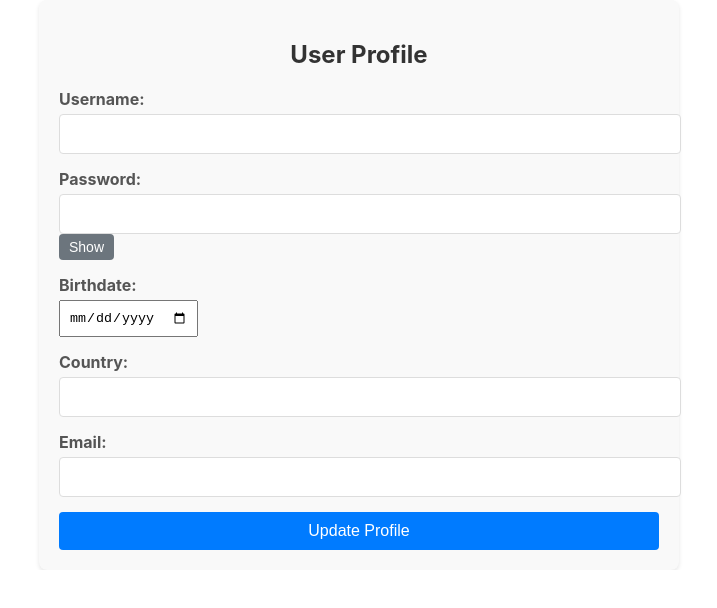
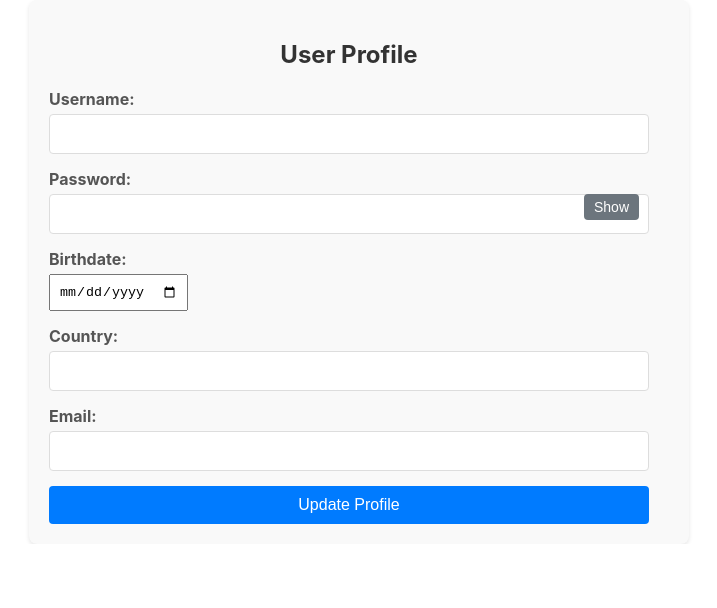
Before and after one commit to meghanavasava/taskChamp, a React (Create React App) app: page / in a window 1280 px wide. Shown: the top 608 px of the page, without its empty margins (281-998 px from the left). Built offline with nearby package versions, Linux system fonts and the light colour scheme; no server answers; the database is empty.

Commit message:
Flex Style

```diff
--- a/src/Components/UserProfile.js
+++ b/src/Components/UserProfile.js
@@ -114,7 +114,7 @@ const UserProfile = ({ userId }) => {
         <div>
           <label className={styles.profile_label}>Password:</label>
           <input
-            type={passwordVisible ? "text" : "password"} // Toggle password visibility
+            type={passwordVisible ? "text" : "password"}
             name="password"
             className={styles.profile_input}
             value={formData.password}
--- a/src/Components/UserProfile.module.css
+++ b/src/Components/UserProfile.module.css
@@ -1,12 +1,12 @@
-/* UserProfile.module.css */
-
 .profile_container {
   max-width: 600px;
   margin: auto;
   padding: 20px;
+  padding-right: 40px;
   border-radius: 8px;
   box-shadow: 0 2px 4px rgba(0, 0, 0, 0.1);
   background-color: #f9f9f9;
+  position: relative;
 }
 
 .profile_header {
@@ -21,6 +21,7 @@
 
 .profile_form div {
   margin-bottom: 15px;
+  position: relative;
 }
 
 .profile_label {
@@ -36,10 +37,37 @@
   border: 1px solid #ddd;
   border-radius: 4px;
   font-size: 16px;
+  box-sizing: border-box;
 }
 
 .profile_dateInput {
   padding: 8px;
+}
+
+.profile_passwordContainer {
+  display: flex;
+  align-items: center;
+}
+
+.profile_passwordInput {
+  flex: 1;
+  padding-right: 50px;
+}
+
+.profile_toggleButton {
+  position: absolute;
+  right: 10px;
+  border: none;
+  border-radius: 4px;
+  background-color: #6c757d;
+  color: white;
+  cursor: pointer;
+  font-size: 14px;
+  padding: 5px 10px;
+}
+
+.profile_toggleButton:hover {
+  background-color: #5a6268;
 }
 
 .profile_submitButton {
@@ -57,20 +85,6 @@
   background-color: #0056b3;
 }
 
-.profile_toggleButton {
-  padding: 5px 10px;
-  border: none;
-  border-radius: 4px;
-  background-color: #6c757d;
-  color: white;
-  cursor: pointer;
-  font-size: 14px;
-}
-
-.profile_toggleButton:hover {
-  background-color: #5a6268;
-}
-
 .profile_error {
   color: red;
   font-size: 14px;
```
